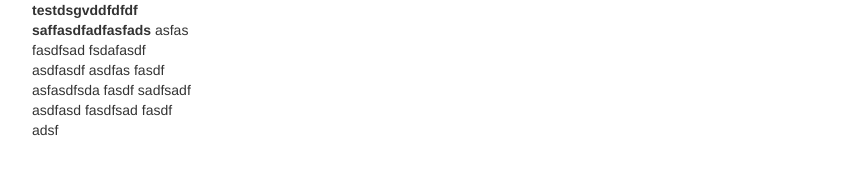
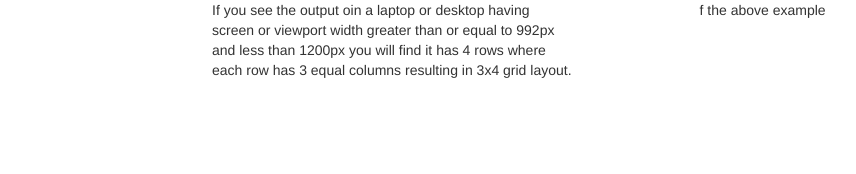
Before and after one commit to sampath13/Bootstrap, a plain HTML site: page index.html in a window 1280 px wide. Shown: the whole page, without its empty margins (53-909 px from the left). Drawn offline with Linux system fonts and the light colour scheme.

Commit message:
=grid layout

```diff
--- a/index.html
+++ b/index.html
@@ -4,28 +4,15 @@
       <link rel="stylesheet" href="css/bootstrap.min.css" media="screen" title="no title" charset="utf-8">
     </head>
       <body>
+
         <div class="container">
-          <div class="col-md-2">
-<p>
+            <div class="row">
+               <div class="col-sm-6 col-md-4 col-md-offset-2"><p>If you see the output oin a laptop or desktop having screen or viewport width greater than or equal to 992px and less than 1200px you will find it has 4 rows where each row has 3 equal columns resulting in 3x4 grid layout.</p></div>
+               <div class="col-sm-6 col-md-4 col-md-offset-1"><p>f the above example </p></div>
+            </div>
+        </div>
+          <script type="text/javascript" src="js/jquery-1.12.3.js"></script>
+        <script type="text/javascript" src="js/bootstrap.min.js"></script>
 
-              <strong>testdsgvddfdfdf saffasdfadfasfads</strong>
-
-              asfas
-              fasdfsad
-              fsdafasdf
-              asdfasdf
-              asdfas
-              fasdf
-              asfasdfsda
-              fasdf
-              sadfsadf
-              asdfasd
-              fasdfsad
-              fasdf
-              adsf
-            </p>
-              </div>
-        </div>
-        <script type="text/javascript" src="js/jquery-1.12.3.js"></script>
       </body>
   </html>
```
